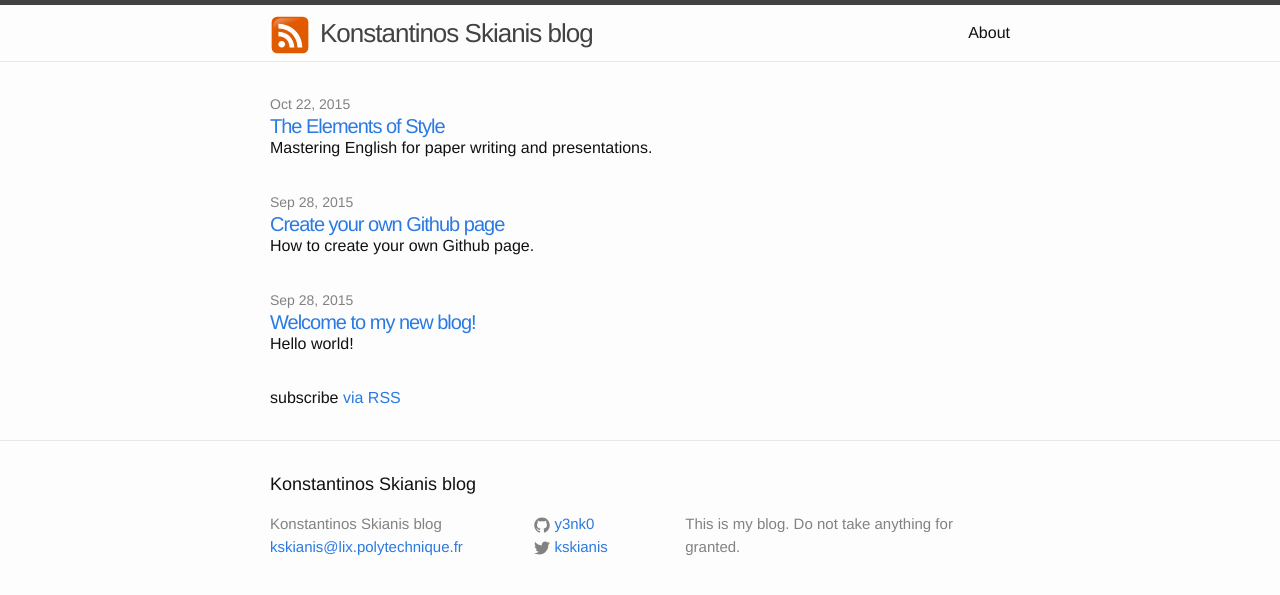
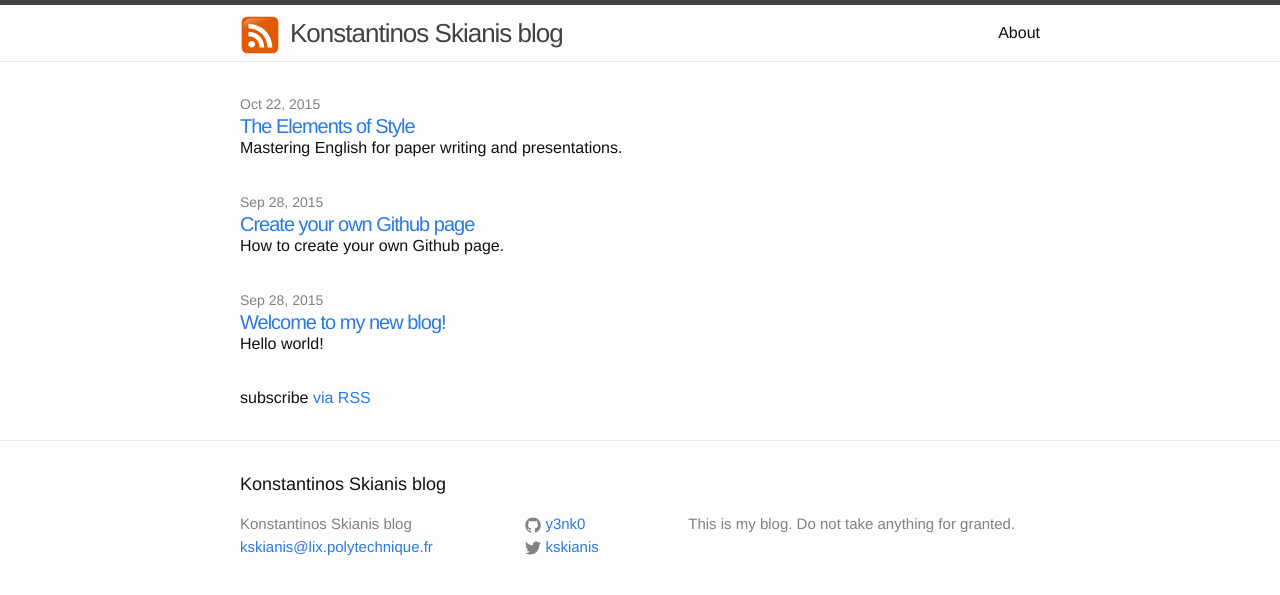
Before and after one commit to y3nk0/y3nk0.github.io, a Jekyll site: the page built from index.html, in a window 1280 px wide. Shown: the top 595 px of the page. Built offline with Jekyll 4.4.1, drawn with Linux system fonts in a browser that asks for light colours.

Commit message:
Css wrapper and favico

```diff
--- a/_includes/head.html
+++ b/_includes/head.html
@@ -6,6 +6,7 @@
   <title>{% if page.title %}{{ page.title }}{% else %}{{ site.title }}{% endif %}</title>
   <meta name="description" content="{% if page.excerpt %}{{ page.excerpt | strip_html | strip_newlines | truncate: 160 }}{% else %}{{ site.description }}{% endif %}">
 
+  <link rel="shortcut icon" href="assets/favico.png">
   <link rel="stylesheet" href="{{ "/css/main.css" | prepend: site.baseurl }}">
   <link rel="canonical" href="{{ page.url | replace:'index.html','' | prepend: site.baseurl | prepend: site.url }}">
   <link rel="alternate" type="application/rss+xml" title="{{ site.title }}" href="{{ "/feed.xml" | prepend: site.baseurl | prepend: site.url }}" />
--- a/_sass/_base.scss
+++ b/_sass/_base.scss
@@ -154,8 +154,8 @@ pre {
  * Wrapper
  */
 .wrapper {
-    max-width: -webkit-calc(#{$content-width} - (#{$spacing-unit} * 2));
-    max-width:         calc(#{$content-width} - (#{$spacing-unit} * 2));
+    max-width: -webkit-calc(#{$content-width});
+    max-width:         calc(#{$content-width});
     margin-right: auto;
     margin-left: auto;
     padding-right: $spacing-unit;
```
Also changed, not shown: assets/favico.png (added).
